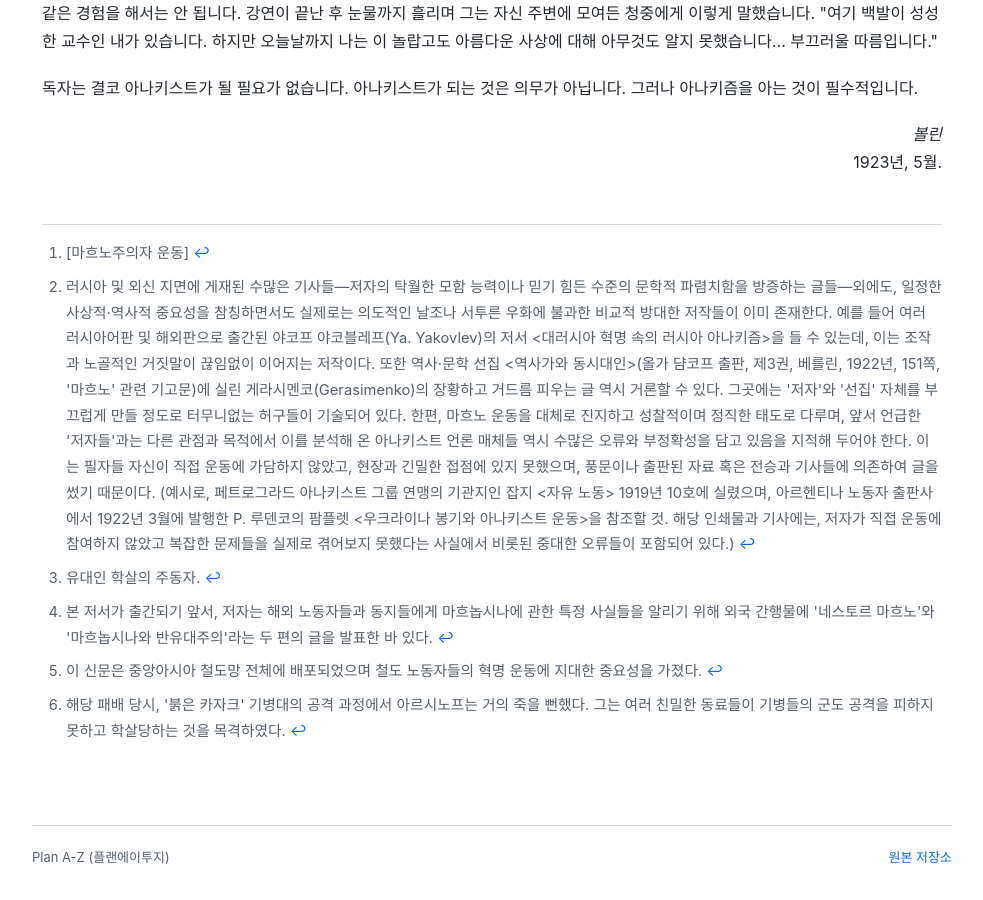
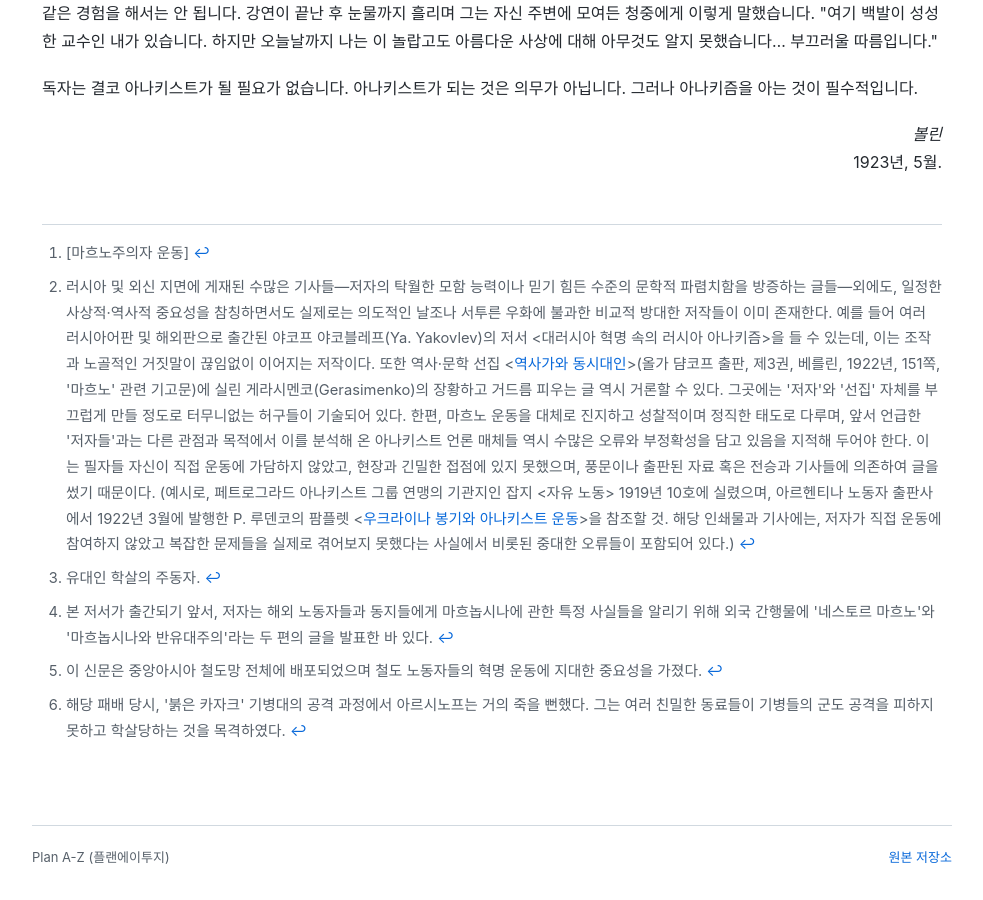
Before and after one commit to Plan-Atoz/translation-work, a Jekyll site: the page built from translation.md, in a window 1280 px wide and 900 px high, scrolled down 9183 px. Shown: the whole window, without its empty margins (148-1131 px from the left). Built offline with Jekyll 4.4.1, drawn with Linux system fonts in a browser that asks for light colours; part of the change alters nothing that is shown.

```diff
--- a/translation.md
+++ b/translation.md
@@ -176,7 +176,7 @@ permalink: /translation/
 1923년, 5월.</div>
 
 [^1]: [마흐노주의자 운동]
-[^2]: 러시아 및 외신 지면에 게재된 수많은 기사들—저자의 탁월한 모함 능력이나 믿기 힘든 수준의 문학적 파렴치함을 방증하는 글들—외에도, 일정한 사상적·역사적 중요성을 참칭하면서도 실제로는 의도적인 날조나 서투른 우화에 불과한 비교적 방대한 저작들이 이미 존재한다. 예를 들어 여러 러시아어판 및 해외판으로 출간된 야코프 야코블레프(Ya. Yakovlev)의 저서 &lt;대러시아 혁명 속의 러시아 아나키즘&gt;을 들 수 있는데, 이는 조작과 노골적인 거짓말이 끊임없이 이어지는 저작이다. 또한 역사·문학 선집 &lt;역사가와 동시대인&gt;(올가 댬코프 출판, 제3권, 베를린, 1922년, 151쪽, '마흐노' 관련 기고문)에 실린 게라시멘코(Gerasimenko)의 장황하고 거드름 피우는 글 역시 거론할 수 있다. 그곳에는 '저자'와 '선집' 자체를 부끄럽게 만들 정도로 터무니없는 허구들이 기술되어 있다. 한편, 마흐노 운동을 대체로 진지하고 성찰적이며 정직한 태도로 다루며, 앞서 언급한 '저자들'과는 다른 관점과 목적에서 이를 분석해 온 아나키스트 언론 매체들 역시 수많은 오류와 부정확성을 담고 있음을 지적해 두어야 한다. 이는 필자들 자신이 직접 운동에 가담하지 않았고, 현장과 긴밀한 접점에 있지 못했으며, 풍문이나 출판된 자료 혹은 전승과 기사들에 의존하여 글을 썼기 때문이다. (예시로, 페트로그라드 아나키스트 그룹 연맹의 기관지인 잡지 &lt;자유 노동&gt; 1919년 10호에 실렸으며, 아르헨티나 노동자 출판사에서 1922년 3월에 발행한 P. 루덴코의 팜플렛 &lt;우크라이나 봉기와 아나키스트 운동&gt;을 참조할 것. 해당 인쇄물과 기사에는, 저자가 직접 운동에 참여하지 않았고 복잡한 문제들을 실제로 겪어보지 못했다는 사실에서 비롯된 중대한 오류들이 포함되어 있다.)
+[^2]: 러시아 및 외신 지면에 게재된 수많은 기사들—저자의 탁월한 모함 능력이나 믿기 힘든 수준의 문학적 파렴치함을 방증하는 글들—외에도, 일정한 사상적·역사적 중요성을 참칭하면서도 실제로는 의도적인 날조나 서투른 우화에 불과한 비교적 방대한 저작들이 이미 존재한다. 예를 들어 여러 러시아어판 및 해외판으로 출간된 야코프 야코블레프(Ya. Yakovlev)의 저서 &lt;대러시아 혁명 속의 러시아 아나키즘&gt;을 들 수 있는데, 이는 조작과 노골적인 거짓말이 끊임없이 이어지는 저작이다. 또한 역사·문학 선집 &lt;<a href="http://elib.shpl.ru/ru/nodes/63255-3-1922#mode/inspect/page/157/zoom/4">역사가와 동시대인</a>&gt;(올가 댬코프 출판, 제3권, 베를린, 1922년, 151쪽, '마흐노' 관련 기고문)에 실린 게라시멘코(Gerasimenko)의 장황하고 거드름 피우는 글 역시 거론할 수 있다. 그곳에는 '저자'와 '선집' 자체를 부끄럽게 만들 정도로 터무니없는 허구들이 기술되어 있다. 한편, 마흐노 운동을 대체로 진지하고 성찰적이며 정직한 태도로 다루며, 앞서 언급한 '저자들'과는 다른 관점과 목적에서 이를 분석해 온 아나키스트 언론 매체들 역시 수많은 오류와 부정확성을 담고 있음을 지적해 두어야 한다. 이는 필자들 자신이 직접 운동에 가담하지 않았고, 현장과 긴밀한 접점에 있지 못했으며, 풍문이나 출판된 자료 혹은 전승과 기사들에 의존하여 글을 썼기 때문이다. (예시로, 페트로그라드 아나키스트 그룹 연맹의 기관지인 잡지 &lt;자유 노동&gt; 1919년 10호에 실렸으며, 아르헨티나 노동자 출판사에서 1922년 3월에 발행한 P. 루덴코의 팜플렛 &lt;<a href="https://rev-lib.com/na-ukraine-povstanchestvo-i-anarhicheskoe-dvizhenie/">우크라이나 봉기와 아나키스트 운동</a>&gt;을 참조할 것. 해당 인쇄물과 기사에는, 저자가 직접 운동에 참여하지 않았고 복잡한 문제들을 실제로 겪어보지 못했다는 사실에서 비롯된 중대한 오류들이 포함되어 있다.)
 [^3]: 유대인 학살의 주동자.
 [^4]: 본 저서가 출간되기 앞서, 저자는 해외 노동자들과 동지들에게 마흐놉시나에 관한 특정 사실들을 알리기 위해 외국 간행물에 '네스토르 마흐노'와 '마흐놉시나와 반유대주의'라는 두 편의 글을 발표한 바 있다.
 [^5]: 이 신문은 중앙아시아 철도망 전체에 배포되었으며 철도 노동자들의 혁명 운동에 지대한 중요성을 가졌다.
```
